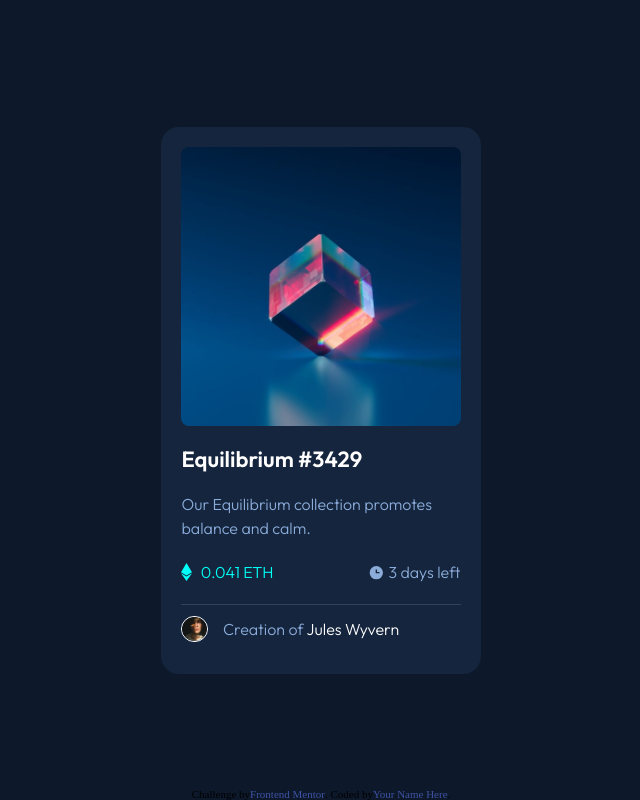
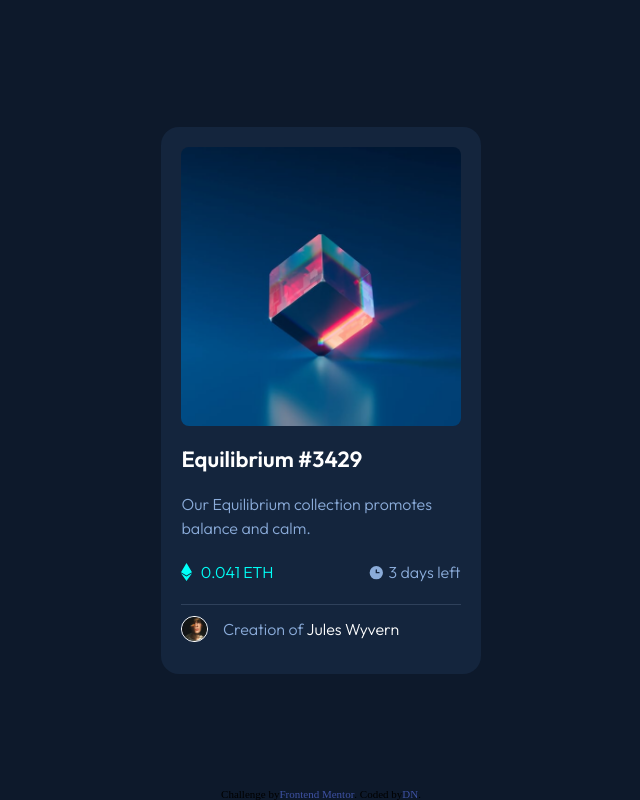
Before and after one commit to dradvm/nft-preview-card-component-main, a plain HTML site: page index.html in a window 1280 px wide. Shown: the whole page, without its empty margins (319-959 px from the left). Drawn offline with Linux system fonts and the light colour scheme.

Commit message:
Update index.html

```diff
--- a/index.html
+++ b/index.html
@@ -56,7 +56,7 @@
 
   <div class="attribution">
     Challenge by <a href="https://www.frontendmentor.io?ref=challenge" target="_blank">Frontend Mentor</a>.
-    Coded by <a href="#">Your Name Here</a>.
+    Coded by <a href="https://www.frontendmentor.io/profile/dradvm">DN</a>.
   </div>
 </body>
 </html>
```
